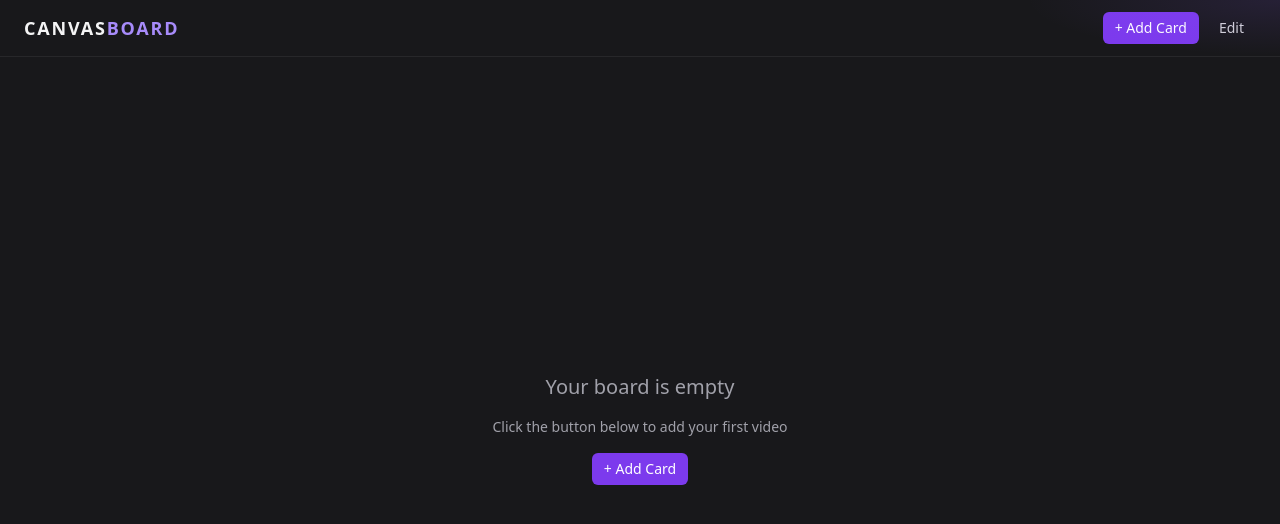
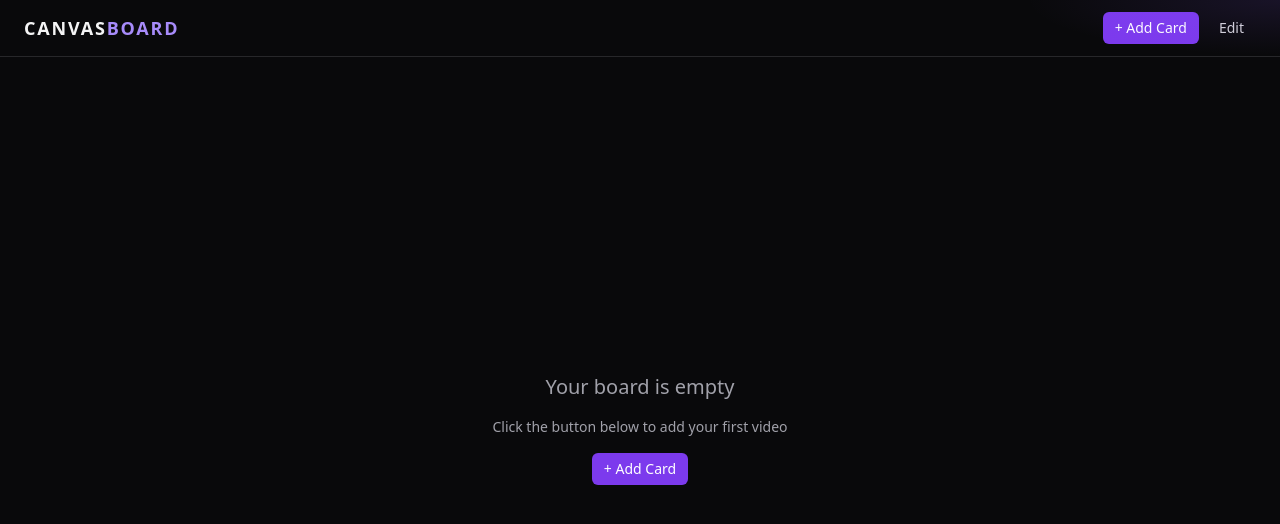
Before and after one commit to jpredmon/CanvasBoard, a React (Vite) app: page / in a window 1280 px wide. Shown: the top 524 px of the page. Built offline with nearby package versions, Linux system fonts and the light colour scheme.

Commit message:
feat(polish): wire EditModeBanner, deepen background to zinc-950

```diff
--- a/src/pages/CanvasBoardPage.tsx
+++ b/src/pages/CanvasBoardPage.tsx
@@ -1,4 +1,5 @@
 import { BoardHeader } from '../components/board/BoardHeader';
+import { EditModeBanner } from '../components/board/EditModeBanner';
 import { EmptyBoardState } from '../components/board/EmptyBoardState';
 import { GridCanvas } from '../components/board/GridCanvas';
 import { AddCardModal } from '../components/modals/AddCardModal';
@@ -7,10 +8,12 @@ import { selectCardCount } from '../store/cards/cardsSelectors';
 
 export default function CanvasBoardPage() {
   const cardCount = useAppSelector(selectCardCount);
+  const editMode = useAppSelector((state) => state.ui.editMode);
 
   return (
-    <div className="flex h-screen flex-col bg-zinc-900">
+    <div className="flex h-screen flex-col bg-zinc-950">
       <BoardHeader />
+      <EditModeBanner visible={editMode} />
       {cardCount === 0 ? <EmptyBoardState /> : <GridCanvas />}
       <AddCardModal />
     </div>
```
